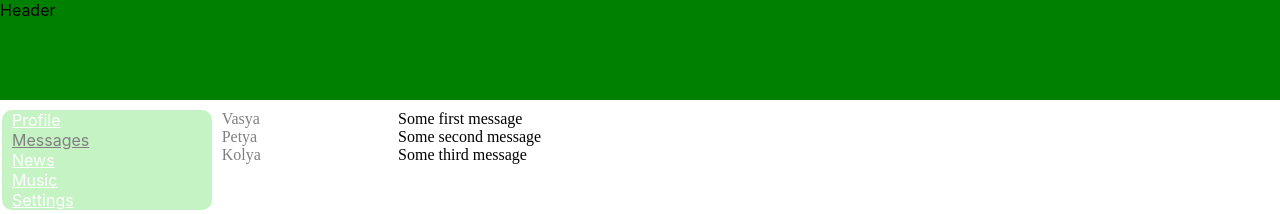
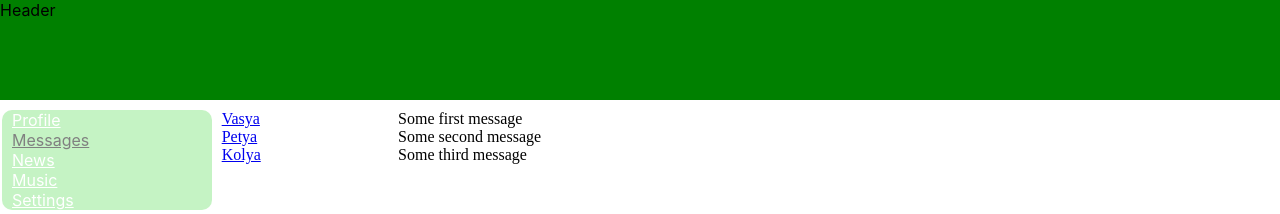
Before and after one commit to Beregovich/REACT-Way-of-the-Samurai, a React (Create React App) app: page /dialogs in a window 1280 px wide. Shown: the top 214 px of the page. Built offline with nearby package versions, Linux system fonts and the light colour scheme.

Commit message:
busido-22. Add Navlinks at Dialogs module. Use react-router v6

```diff
--- a/src/App.js
+++ b/src/App.js
@@ -17,7 +17,7 @@ function App() {
         <NavBar />
         <div className='app-wrapper-content'>
           <Routes>
-            <Route path='/dialogs' element={<Dialogs />} />
+            <Route path='/dialogs/*' element={<Dialogs />} />
             <Route path='/profile' element={<Profile />} />
             <Route path='/music' element={<Music />} />
             <Route path='/news' element={<News />} />
--- a/src/components/Dialogs/Dialogs.jsx
+++ b/src/components/Dialogs/Dialogs.jsx
@@ -1,19 +1,19 @@
 import React from 'react';
 import classes from './Dialogs.module.css';
-
+import { NavLink } from 'react-router-dom';
 
 const Dialogs = (props) => {
     return (
         <div className={classes.dialogs}>
             <div className={classes.dialogsItems}>
                 <div className={classes.dialog}>
-                    Vasya
+                    <NavLink to='/dialogs/1'>Vasya</NavLink>
                 </div>
                 <div className={classes.dialog}>
-                    Petya
+                    <NavLink to='/dialogs/2'>Petya</NavLink>
                 </div>
                 <div className={classes.dialog}>
-                    Kolya
+                    <NavLink to='/dialogs/3'>Kolya</NavLink>
                 </div>
             </div>
             <div className={classes.messages}>
```
